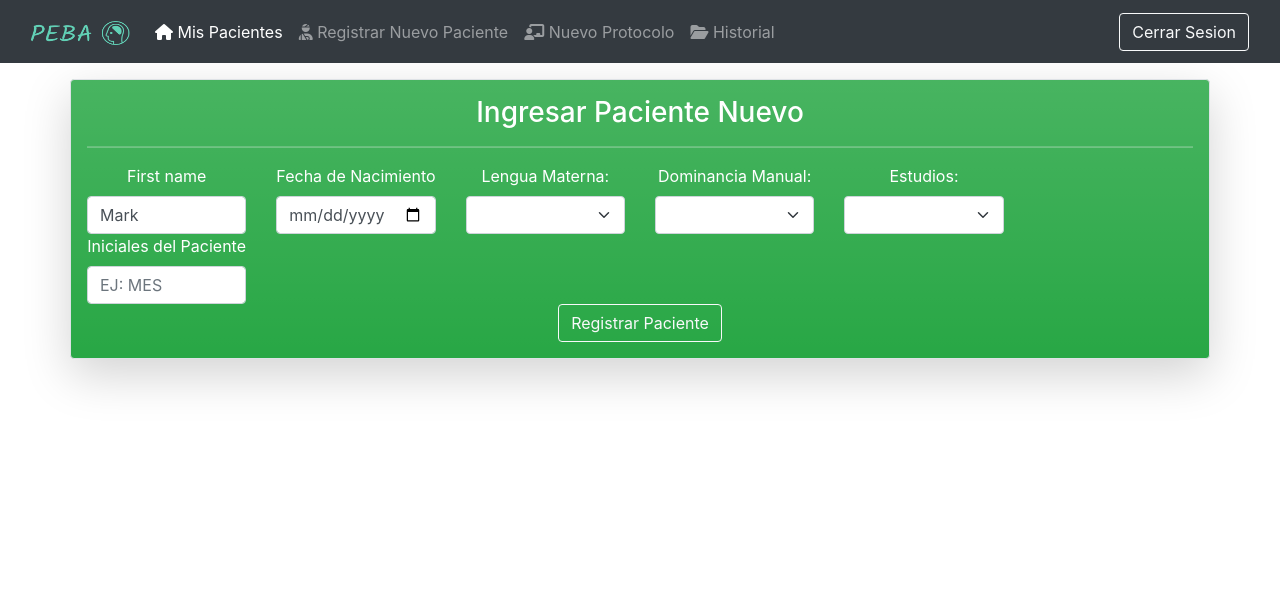
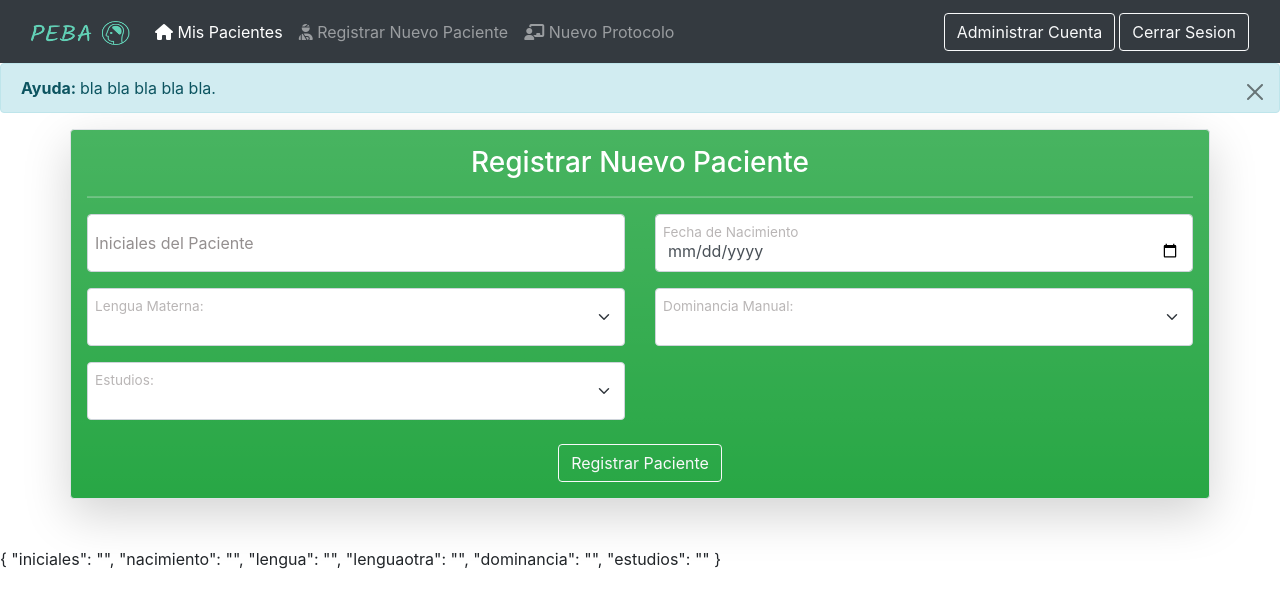
Before and after one commit to SoraireEmmanuel/PEBA-Project, an Angular app: page /registerNewPatient in a window 1280 px wide. Shown: the top 608 px of the page. Built offline with nearby package versions, Linux system fonts and the light colour scheme.

Commit message:
AddRegistarNuevoPaciente

```diff
--- a/src/app/navbar/logout/logout.component.html
+++ b/src/app/navbar/logout/logout.component.html
@@ -1 +1,2 @@
+<button class="btn btn-outline-light ms-1" type="button">Administrar Cuenta</button>
 <button class="btn btn-outline-light ms-1" type="button">Cerrar Sesion</button>
--- a/src/app/navbar/menu/menu.component.html
+++ b/src/app/navbar/menu/menu.component.html
@@ -9,7 +9,4 @@
   <li class="nav-item">
     <a class="nav-link" aria-current="page" href="#"><i class="fa fa-chalkboard-teacher fa-1x"></i> Nuevo Protocolo</a>
   </li>
-  <li class="nav-item">
-    <a class="nav-link" aria-current="page" href="#"><i class="fa fa-folder-open fa-1x"></i> Historial</a>
-  </li>
 </ul>
--- a/src/app/pages/registerNewPatients/register-new-patients/register-new-patients.component.css
+++ b/src/app/pages/registerNewPatients/register-new-patients/register-new-patients.component.css
@@ -0,0 +1,4 @@
+.lb{
+  color: rgb(148, 143, 143);
+  margin-left: 10px;
+}
--- a/src/app/pages/registerNewPatients/register-new-patients/register-new-patients.component.html
+++ b/src/app/pages/registerNewPatients/register-new-patients/register-new-patients.component.html
@@ -1,71 +1,56 @@
-<div
-  class="container-sm bg-success bg-gradient mt-3 text-white border text-center shadow-lg p-3 mb-5 bg-body rounded"
->
-  <h3>Ingresar Paciente Nuevo</h3>
+<div class="alert alert-info alert-dismissible fade show" role="alert">
+  <strong>Ayuda: </strong> bla bla bla bla bla.
+  <button type="button" class="btn-close" data-bs-dismiss="alert" aria-label="Close"></button>
+</div>
+
+
+
+<div class="container-sm bg-success bg-gradient mt-3 text-white border text-center shadow-lg p-3 mb-5 bg-body rounded">
+  <h3>Registrar Nuevo Paciente</h3>
   <hr />
-  <form
-    class="row needs-validation"
-    autocomplete="off"
-    [formGroup]="forma"
-    (ngSubmit)="crearPaciente()"
-  >
-    <div class="col-md-2">
-      <label for="validationCustom01" class="form-label">First name</label>
-      <input type="text" class="form-control" id="validationCustom01" value="Mark" required>
-      <div class="valid-feedback">
-        Looks good!
-      </div>
-      <label for="iniciales" class="form-label"
-        >Iniciales del Paciente</label
-      >
-      <input
-        class="form-control"
-        type="text"
-        placeholder="Ej: MES"
-        name="iniciales"
-        formControlName="iniciales"
-        style="text-transform: uppercase"
-      />
+  <form class="row needs-validation" autocomplete="off" [formGroup]="forma" (ngSubmit)="crearPaciente()">
+    <div class="form-floating col-md-6">
+      <input class="form-control" type="text" placeholder="Ej: MES" name="iniciales" formControlName="iniciales"
+        for="iniciales" />
+      <label for="iniciales" class="lb"> Iniciales del Paciente</label>
     </div>
-    <div class="col-md-2">
-      <label for="validationCustom01" class="form-label"
-        >Fecha de Nacimiento</label
-      ><br />
-      <input
-        class="form-control"
-        type="date"
-        name="nacimiento"
-        formControlName="nacimiento"
-      />
-    </div>
-    <div class="col-md-2">
-      <label for="validationCustom01" class="form-label">Lengua Materna: </label
-      ><br />
-      <select class="form-select" name="idioma" formControlName="lengua">
+    <div class="col-md-6 form-floating">
+      <input class="form-control" type="date" name="nacimiento" formControlName="nacimiento" for="nacimiento" />
+      <label for="nacimiento" class="lb">Fecha de Nacimiento</label>
+    </div >
+
+    <div class="col-md-6 form-floating mt-3">
+      <select class="form-select" name="lengua" formControlName="lengua" for="lengua">
+        <option selected disabled>Seleccione una opcion</option>
         <option *ngFor="let leng of lengua" [value]="leng">{{ leng }}</option>
       </select>
+      <label for="lengua" class="lb">Lengua Materna: </label>
     </div>
-    <div class="col-md-2">
-      <label for="validationCustom01" class="form-label"
-        >Dominancia Manual: </label
-      ><br />
-      <select
-        class="form-select"
-        name="dominancia"
-        formControlName="dominancia"
-      >
+    <div class="form-floating col-md-6 mt-3" *ngIf="forma.value.lengua=='Otro (Especificar)'">
+      <input class="form-control" type="text" placeholder="¿Cual?" name="lenguaotra" formControlName="lenguaotra"
+        for="lenguaotra" />
+      <label for="lenguaotra" class="lb"> ¿Cual?</label>
+    </div>
+
+    <div class="col-md-6 form-floating mt-3">
+      <select class="form-select" name="dominancia" formControlName="dominancia" for="dominancia">
+        <option selected disabled>Seleccione una opcion</option>
         <option *ngFor="let dom of dominancia" [value]="dom">{{ dom }}</option>
       </select>
+      <label for="dominancia" class="lb">Dominancia Manual: </label>
     </div>
-    <div class="col-md-2">
-      <label for="validationCustom01" class="form-label">Estudios: </label>
-      <br />
-      <select class="form-select" name="estudios" formControlName="estudios">
+    <div class="col-md-6 form-floating mt-3">
+      <select class="form-select" name="estudios" formControlName="estudios" for="estudios">
+        <option selected disabled>Seleccione una opcion</option>
         <option *ngFor="let est of estudios" [value]="est">{{ est }}</option>
       </select>
+      <label for="estudios" class="lb">Estudios: </label>
     </div>
-    <div class="col-12" style="text-align: center">
-      <button type="submit" class="btn btn-outline-light">Registrar Paciente</button>
+    <div class="col-12 mt-4">
+      <button type="submit" class="btn btn-outline-light">
+        Registrar Paciente
+      </button>
     </div>
   </form>
 </div>
+{{forma.value | json}}
--- a/src/app/pages/registerNewPatients/register-new-patients/register-new-patients.component.ts
+++ b/src/app/pages/registerNewPatients/register-new-patients/register-new-patients.component.ts
@@ -8,7 +8,7 @@ import { FormBuilder, FormGroup, Validators } from '@angular/forms';
   styleUrls: ['./register-new-patients.component.css']
 })
 export class RegisterNewPatientsComponent implements OnInit {
-  lengua=["Español","Portugues","Ingles"];
+  lengua=["Español","Italiano","Guarani", "Otro (Especificar)"];
   dominancia=["Ambidiestro","Diestro","Zurdo"];
   estudios=["Primaria Incompleta","Primaria Completa","Secundaria Incompleta","Secundaria Completa", "Terciario Incompleto","Terciario Completo","Universitario Incompleto", "Universitario Completo","Sin Estudios"];
   forma:FormGroup;
@@ -18,6 +18,7 @@ export class RegisterNewPatientsComponent implements OnInit {
       iniciales:['', [Validators.required, Validators.minLength(2)] ],
       nacimiento:['', Validators.required],
       lengua:['', Validators.required],
+      lenguaotra:[''],
       dominancia:['', Validators.required],
       estudios:['', Validators.required]
     });
```
